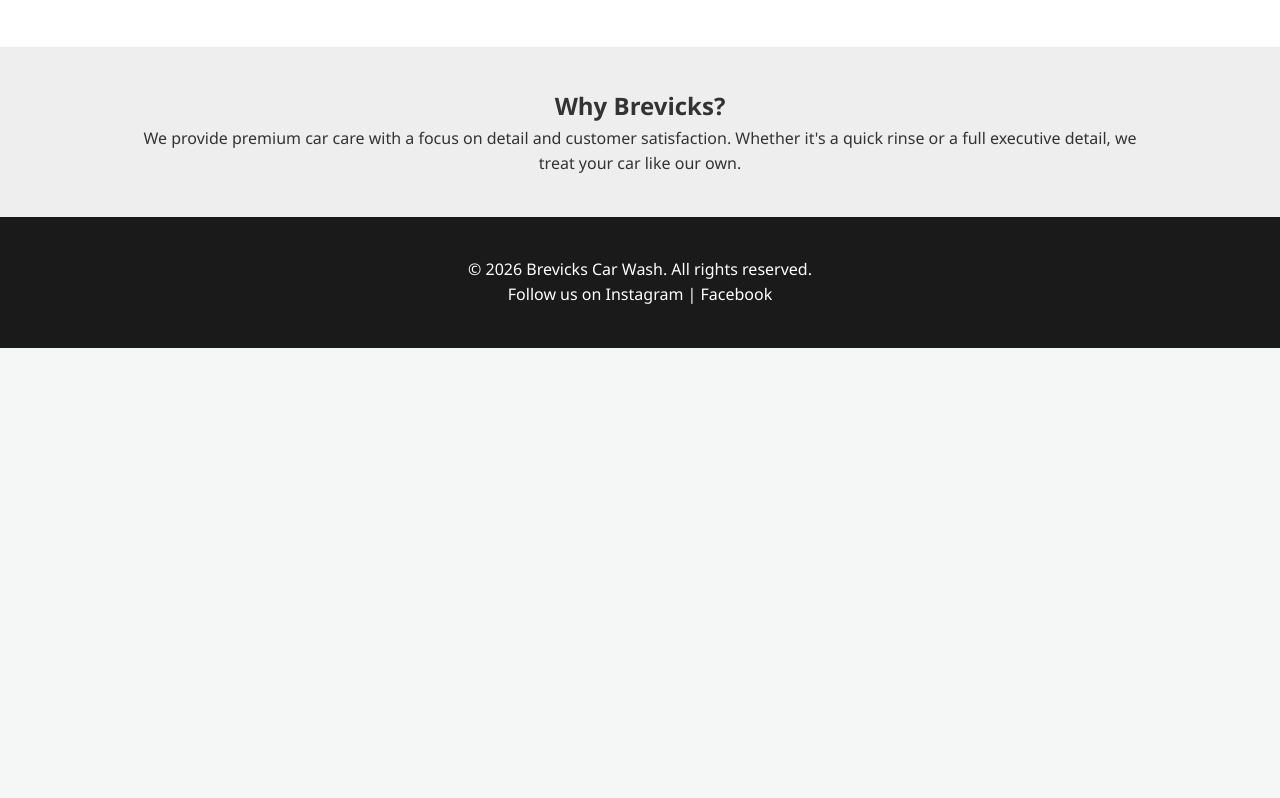
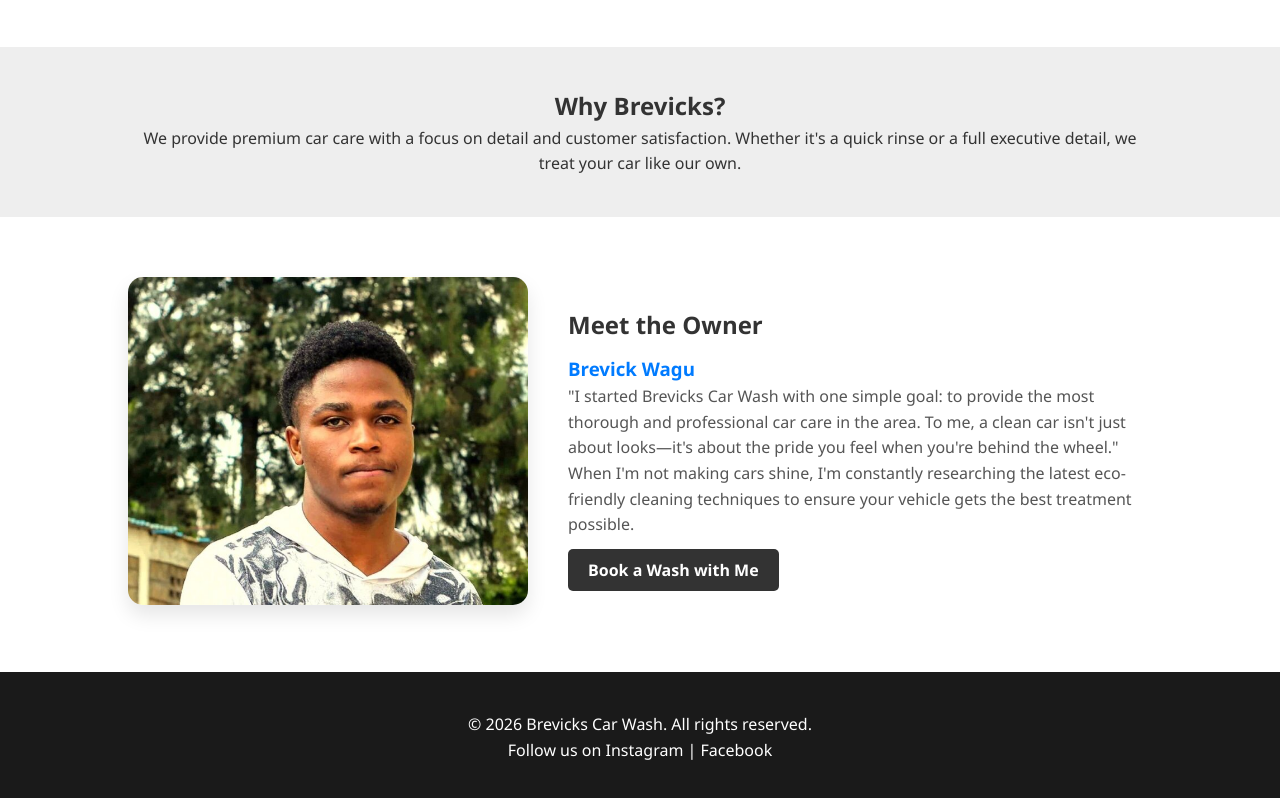
Before and after one commit to gwizdone/Brevicks-Car-Wash, a plain HTML site: page index.html in a window 1280 px wide. Shown: the part 2165-2963 px from the top of the page. Before the commit the page ends 2513 px from the top, so only its background shows below. Drawn offline with Linux system fonts and the light colour scheme.

Commit message:
Update index.html

```diff
--- a/index.html
+++ b/index.html
@@ -104,6 +104,26 @@
     <p>We provide premium car care with a focus on detail and customer satisfaction. Whether it's a quick rinse or a full executive detail, we treat your car like our own.</p>
 </section>
 </body>
+<section id="owner" style="padding: 60px 10%; background: #ffffff; display: flex; align-items: center; justify-content: center; flex-wrap: wrap; gap: 40px;">
+
+    <div style="flex: 1; min-width: 300px; max-width: 400px; text-align: center;">
+        <img src="thumbnail.jfif" alt="Brevick Wagukha" style="width: 100%; border-radius: 15px; box-shadow: 0 10px 20px rgba(0,0,0,0.1);">
+    </div>
+
+    <div style="flex: 1; min-width: 300px;">
+        <h2 style="color: #333; margin-bottom: 10px;">Meet the Owner</h2>
+        <h3 style="color: #007bff; margin-top: 0;">Brevick Wagu</h3>
+        <p style="line-height: 1.6; color: #555;">
+            "I started Brevicks Car Wash with one simple goal: to provide the most thorough and professional car care in the area. To me, a clean car isn't just about looks—it's about the pride you feel when you're behind the wheel."
+        </p>
+        <p style="line-height: 1.6; color: #555;">
+            When I'm not making cars shine, I'm constantly researching the latest eco-friendly cleaning techniques to ensure your vehicle gets the best treatment possible.
+        </p>
+        <div style="margin-top: 20px;">
+            <a href="#booking" style="background: #333; color: white; padding: 10px 20px; text-decoration: none; border-radius: 5px; font-weight: bold;">Book a Wash with Me</a>
+        </div>
+    </div>
+</section>
 
 <footer style="background: #1a1a1a; color: white; padding: 40px 10%; text-align: center;">
     <p>&copy; 2026 Brevicks Car Wash. All rights reserved.</p>
```
